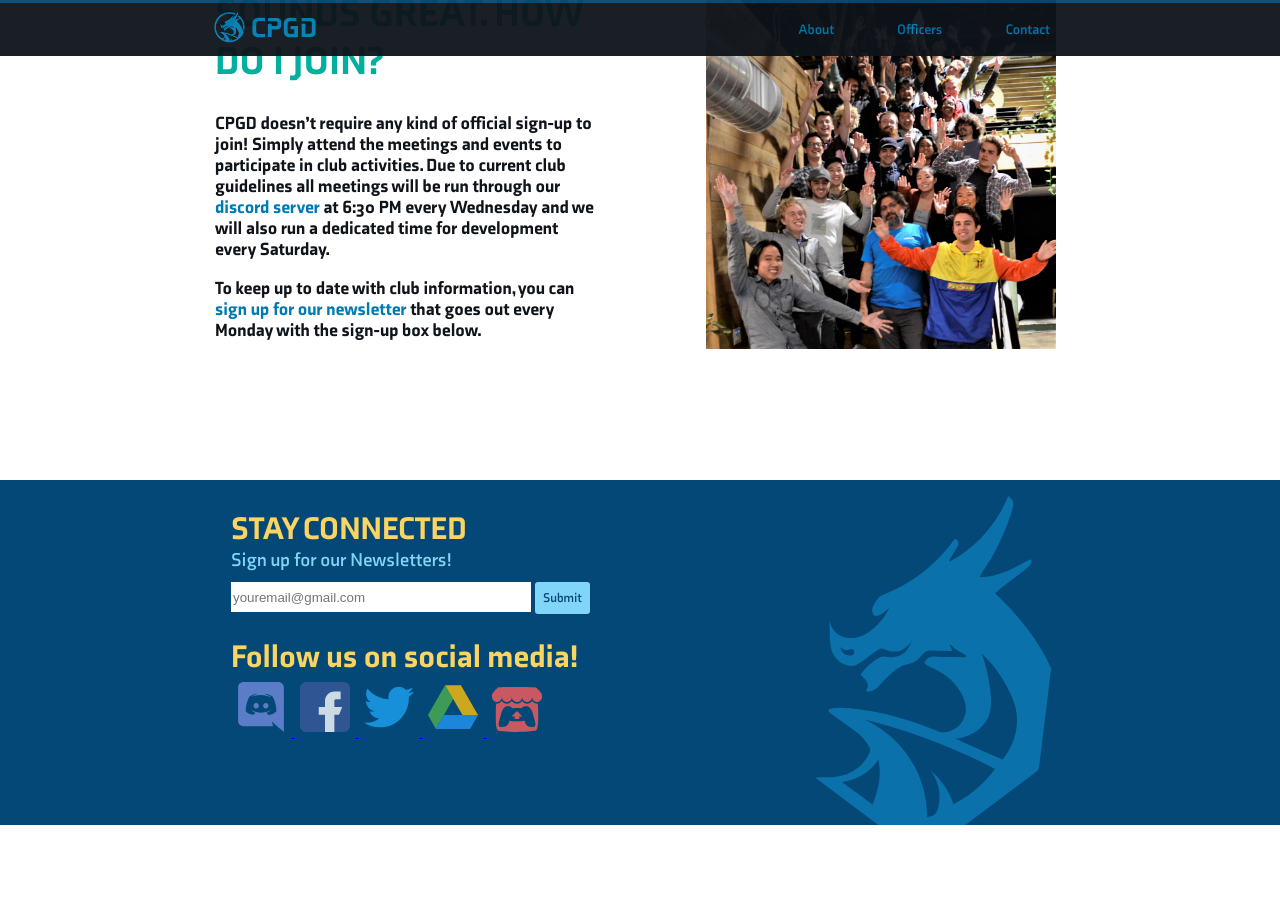
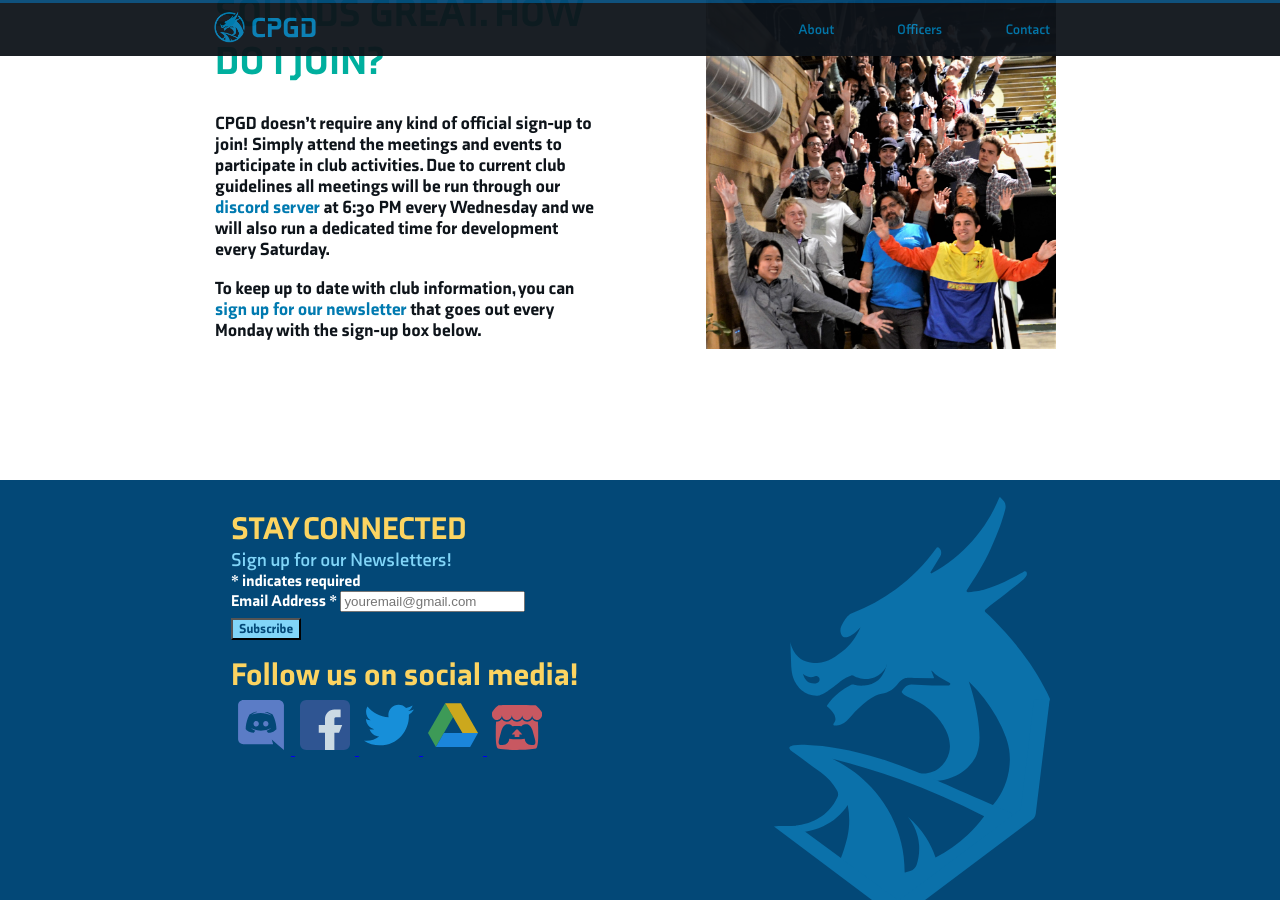
Before and after one commit to gbug007/cpgd-website, a Jekyll site: the page built from index.md, in a window 1280 px wide and 900 px high, scrolled down 3120 px. Built offline with Jekyll 4.4.1, drawn with Linux system fonts in a browser that asks for light colours; comment, search, counter and statistics services are not loaded; before the commit the page ends 3945 px from its top, so only the background shows below that.

Commit message:
mailchimp footer

```diff
--- a/_includes/footer.html
+++ b/_includes/footer.html
@@ -7,10 +7,38 @@
          <h1> {{ site.footer_title }} </h1>
          <h2> {{ site.footer_description }} </h2>
 
-         <form>
+         <!-- <form>
             <input class="email-bar" type="text" placeholder="youremail@gmail.com">
             <a class="submit-button" href="https://cpgd.us1.list-manage.com/subscribe/post?u=adaf6afb0bfda5aee536caf7b&id=519e5b9894" class="email-button" type="submit" value="Submit">Submit</a>
-         </form>
+         </form> -->
+
+         <!-- mailchimp sign up-->
+
+         <link href="//cdn-images.mailchimp.com/embedcode/classic-10_7.css" rel="stylesheet" type="text/css">
+         <style type="text/css">
+         </style>
+
+         <div id="mc_embed_signup">
+            <form action="https://cpgd.us1.list-manage.com/subscribe/post?u=adaf6afb0bfda5aee536caf7b&amp;id=519e5b9894" method="post" id="mc-embedded-subscribe-form" name="mc-embedded-subscribe-form" class="validate" target="_blank" novalidate>
+               <div id="mc_embed_signup_scroll">
+            <div class="indicates-required"><span class="asterisk">*</span> indicates required</div>
+            <div class="mc-field-group">
+               <label for="mce-EMAIL" >Email Address  <span class="asterisk">*</span>
+            </label>
+               <input type="email" placeholder="youremail@gmail.com" value="" name="EMAIL" class="required email" id="mce-EMAIL">
+            </div>
+               <div id="mce-responses" class="clear">
+                  <div class="response" id="mce-error-response" style="display:none"></div>
+                  <div class="response" id="mce-success-response" style="display:none"></div>
+               </div>    <!-- real people should not fill this in and expect good things - do not remove this or risk form bot signups-->
+               <div style="position: absolute; left: -5000px;" aria-hidden="true"><input type="text" name="b_adaf6afb0bfda5aee536caf7b_519e5b9894" tabindex="-1" value=""></div>
+               <div class="clear"><input type="submit" value="Subscribe" name="subscribe" id="mc-embedded-subscribe" class="button"></div>
+               </div>
+            </form>
+         </div>
+         <script type='text/javascript' src='//s3.amazonaws.com/downloads.mailchimp.com/js/mc-validate.js'></script><script type='text/javascript'>(function($) {window.fnames = new Array(); window.ftypes = new Array();fnames[0]='EMAIL';ftypes[0]='email';fnames[1]='FNAME';ftypes[1]='text';fnames[2]='LNAME';ftypes[2]='text';fnames[3]='MMERGE3';ftypes[3]='text';}(jQuery));var $mcj = jQuery.noConflict(true);</script>
+         <!--End mc_embed_signup-->
+
 
          <h1> {{ site.footer_media }} </h1>
          {% for icon in icons %}
--- a/assets/css/contact.scss
+++ b/assets/css/contact.scss
@@ -6,5 +6,5 @@
 .contact-section-container
 {
     padding: 80px 40px 72px 40px;
-    min-height: calc(100vh - 497px);
+    min-height: calc(100vh - 572px);
 }
--- a/assets/css/footer.scss
+++ b/assets/css/footer.scss
@@ -6,7 +6,7 @@
 
 .footer{
    width: 100%;
-   height: 345px;
+   height: 420px;
    background-color: $deep-blue;
    overflow: hidden;
 
@@ -63,8 +63,10 @@
    .footer-logo {
 
          float: right;
-         width: 253px;
+         width: 296px;
          padding: 10px 20px 0px 0px;
+         position: absolute;
+         right: 0;
 
 
       @media #{$about-size} {
@@ -104,4 +106,79 @@
       margin: 0px;
       font-size: 19px;
    }
+
+   // Mailchimp stuff
+   #mc_embeded_signup
+   {
+      background: $blue;
+      clear:left;
+      font:14px Helvetica,Arial,sans-serif;
+      font-family: "AxiaBlack";
+
+   }
+   label {
+      font-family: "AxiaBlack";
+      color: white;
+   }
+
+   .mce_inline_error
+   {
+      font-family: "AxiaBlack";
+      //color:white;
+   }
+
+   #mc-embedded-subscribe-form
+   {
+      padding: 0px;
+
+      @media #{$medium} {
+         width: 100%;
+      }
+      @media #{$large} {
+         width: 500px;
+      }
+
+   }
+
+   .response {
+      font-family: "AxiaBlack";
+      padding: 0 !important;
+      margin: 0 !important;
+   }
+
+   .clear {
+      margin: 0 !important;
+      padding: 0 !important;
+   }
+
+   #mc-embedded-subscribe {
+      color: $deep-blue !important;
+      background-color: $light-blue !important;
+      font-family: "AxiaBlack";
+      margin: 0;
+      margin-top: 6px !important;
+   }
+
+   #mc-embedded-subscribe:hover {
+      background-color: $green !important;
+
+   }
+
+   .mce_inline_error {
+      margin: 0 !important;
+   }
+
+   .indicates-required {
+      font-family: "AxiaBlack";
+      color: white;
+   }
+   .mc-field-group
+   {
+      padding: 0 !important;
+   }
+
+   #mce-error-response
+   {
+      color: rgb(255, 113, 113);
+   }
 }
```
Also changed, not shown: 10 other files.
